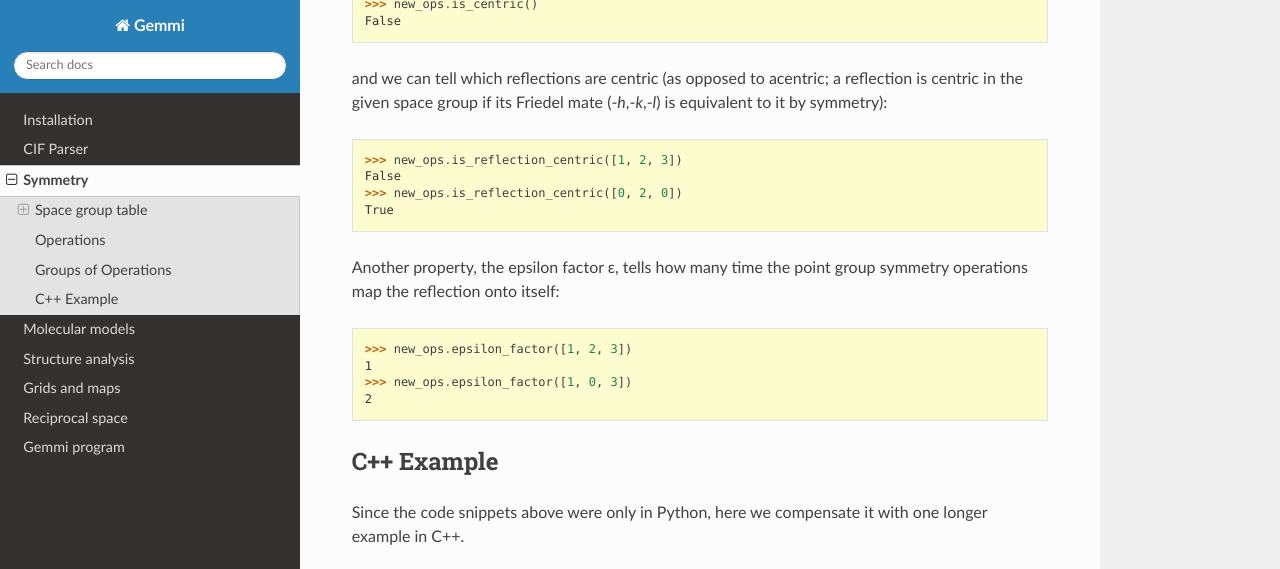
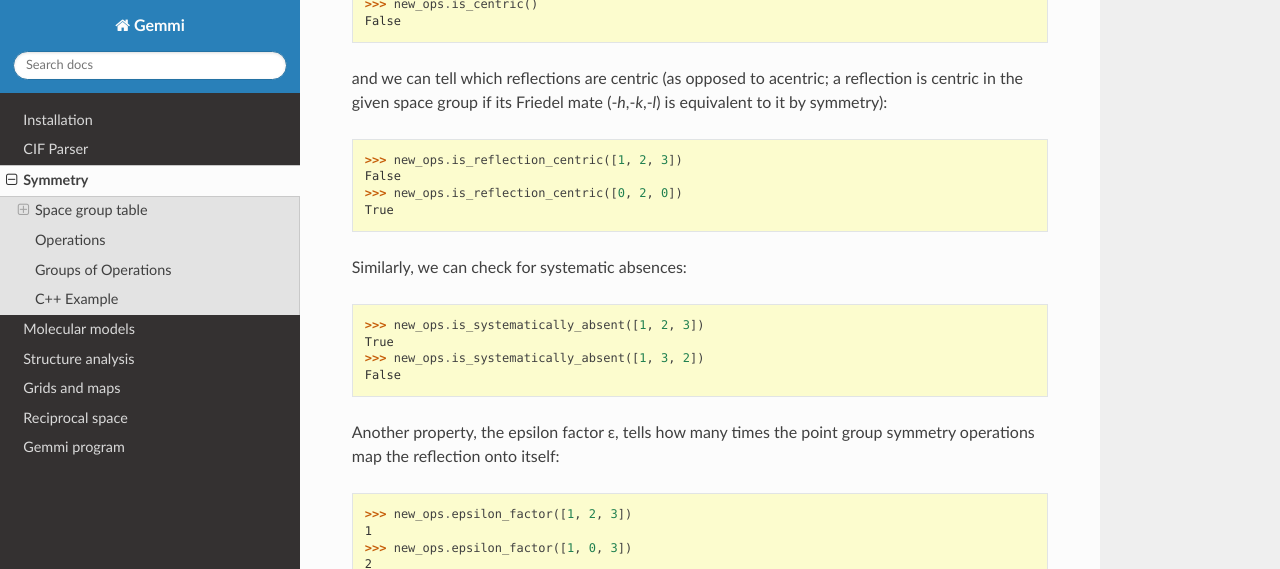
Before and after one commit to project-gemmi/gemmi, a Sphinx documentation site: the page built from docs/symmetry.rst, in a window 1280 px wide and 900 px high, scrolled down 8848 px, cut to the strip 0-569 px from the top of the window. Built offline with Sphinx 7.4.7 and the Read the Docs theme 2.0.0, drawn with Linux system fonts in a browser that asks for light colours.

Commit message:
systematic absences

```diff
--- a/docs/hkl.rst
+++ b/docs/hkl.rst
@@ -367,6 +367,8 @@ used with a number of vectorized functions:
   array([ True,  True,  True, ..., False, False, False])
   >>> gops.epsilon_factor_array(hkl)         # vectorized epsilon_factor()
   array([1, 1, 1, ..., 1, 1, 1], dtype=int32)
+  >>> gops.systematic_absences(hkl)          # vectorized is_systematically_absent()
+  array([False, False, False, ..., False, False, False])
   >>> mtz.cell.calculate_d_array(hkl)        # vectorized calculate_d()
   array([1.91993507, 1.92853496, 1.91671381, ..., 1.76018669, 1.72347773,
          1.67531162])
--- a/docs/symmetry.rst
+++ b/docs/symmetry.rst
@@ -527,7 +527,16 @@ to it by symmetry):
   >>> new_ops.is_reflection_centric([0, 2, 0])
   True
 
-Another property, the epsilon factor ε, tells how many time the point group symmetry
+Similarly, we can check for systematic absences:
+
+.. doctest::
+
+  >>> new_ops.is_systematically_absent([1, 2, 3])
+  True
+  >>> new_ops.is_systematically_absent([1, 3, 2])
+  False
+
+Another property, the epsilon factor ε, tells how many times the point group symmetry
 operations map the reflection onto itself:
 
 .. doctest::
```
Also changed, not shown: 3 other files.
